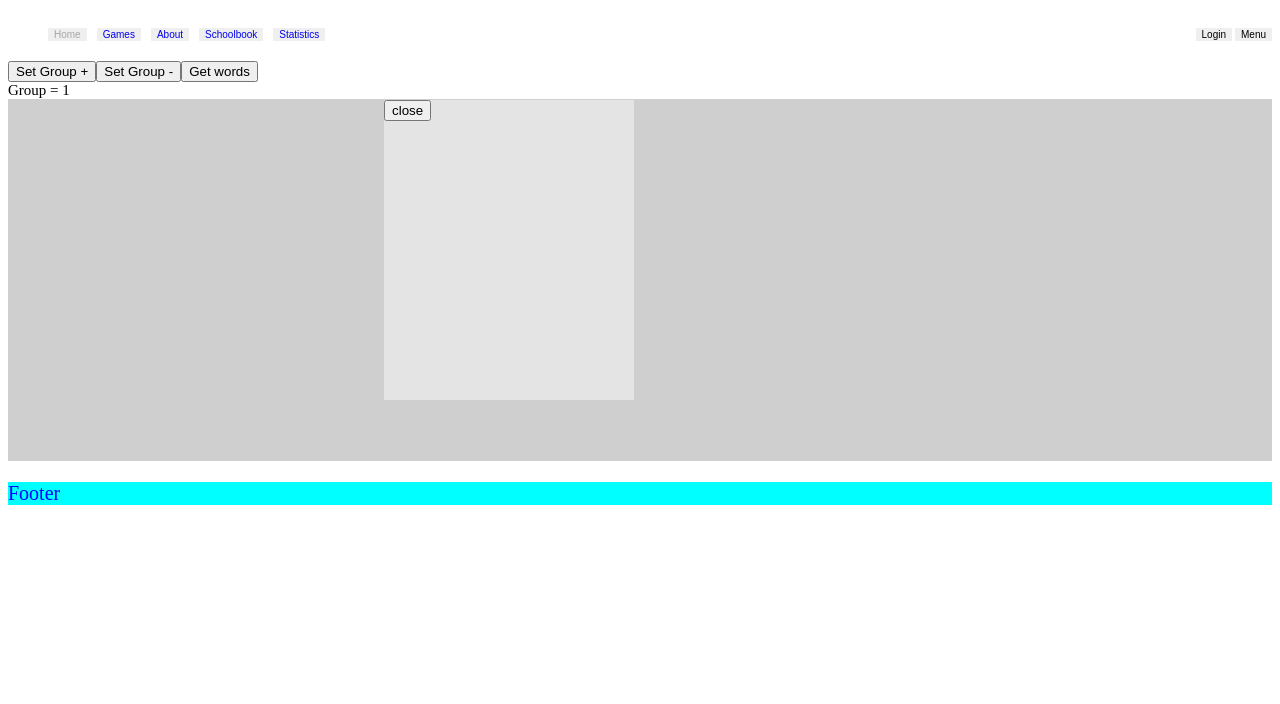
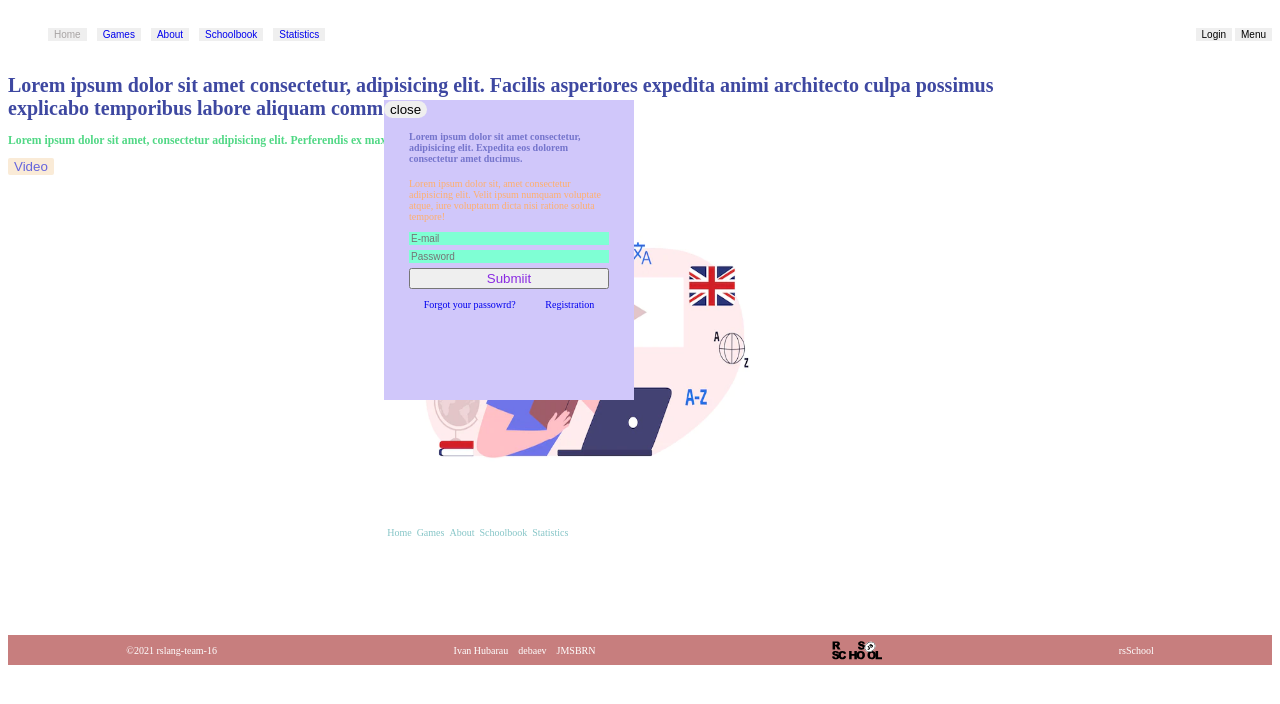
Before and after one commit to JMSBRN/rslang-team-16-jmsbrn, a React (Create React App) app: page / in a window 1280 px wide. Both pictures are taken after a click on the button "Login". Shown: the top 704 px of the page. Built offline with nearby package versions, Linux system fonts and the light colour scheme.

Commit message:
feat: update js and css in  home, login,footer components

```diff
--- a/src/App.js
+++ b/src/App.js
@@ -81,7 +81,7 @@ function App() {
          <Route path='/' element={<Layout/>}>
             <Route index element={<Home/>}/>
             <Route path='games' element={<Games/>}/>
-            <Route path='shoolbook' element={<Schoolbook/>}/>
+            <Route path='schoolbook' element={<Schoolbook/>}/>
             <Route path='statistics' element={<Statistics/>}/>
             <Route path='about' element={<About/>}/>
             <Route path='*' element={<NoPage/>}/>
--- a/src/Footer.jsx
+++ b/src/Footer.jsx
@@ -1,7 +1,18 @@
 import React from 'react';
+import imgRsSchool from '../src/components/assets/svg/rs_school_js.svg'
 
 const Footer = () => {
 	return (
-	<div className='footer'>Footer</div>);
+	<div className='footer'>
+		<div class="footer__copyright">©<span>2021 rslang-team-16</span></div>
+		<div className="footer-git-links-container">
+			<a className='footer-git-link' href='https://github.com/lelek337'>Ivan Hubarau</a>
+			<a className='footer-git-link' href='https://github.com/debaev/'>debaev</a>
+			<a className='footer-git-link' href='https://github.com/JMSBRN'>JMSBRN</a>
+		</div>
+		<img src={`${imgRsSchool}`} alt='rsSchool/svg' width="50" height="20"></img>
+		<a className='footer-rsSchool-link' href='https://rs.school/js/'>rsSchool</a>
+		</div>
+	);
 };
 export default Footer;
--- a/src/Header.jsx
+++ b/src/Header.jsx
@@ -17,7 +17,7 @@ const Header = () => {
 					<NavLink to={'about'} className={({isActive})=> isActive ? 'active-link' : ''} >About</NavLink>
 				</button>
 				<button className='header-nav-btn'>
-					<NavLink to={'shoolbook'} className={({isActive})=> isActive ? 'active-link' : ''} >Schoolbook</NavLink>
+					<NavLink to={'schoolbook'} className={({isActive})=> isActive ? 'active-link' : ''} >Schoolbook</NavLink>
 				</button >
 				<button className='header-nav-btn'>
 					<NavLink to={'statistics'} className={({isActive})=> isActive ? 'active-link' : ''} >Statistics</NavLink>
--- a/src/components/Login.jsx
+++ b/src/components/Login.jsx
@@ -6,6 +6,19 @@ function Login() {
 	return (
 	<div id='login' className='login-hide'>
 		<button onClick={closeLogin} className='login-close-btn'>close</button>
+		<div className="login-container">
+			<h4 className='login-title'>Lorem ipsum dolor sit amet consectetur, adipisicing elit. Expedita eos dolorem consectetur amet ducimus.</h4>
+			<p className='login-paragraf'>Lorem ipsum dolor sit, amet consectetur adipisicing elit. Velit ipsum numquam voluptate atque, iure voluptatum dicta nisi ratione soluta tempore!</p>
+			<div className="login-input-container">
+				<input className='login-input' type="text" placeholder='E-mail'/>
+				<input className='login-input' type="text" placeholder='Password'/>
+				<button className='login-submit-btn'>Submiit</button>
+			</div>
+			<div className="login-links-container">
+				<a className='login-link' href="/#">Forgot your passowrd?</a>
+				<a className='login-link' href="/#">Registration</a>
+			</div>
+		</div>
 	</div>
 	);
 }
--- a/src/components/Menu.jsx
+++ b/src/components/Menu.jsx
@@ -1,4 +1,4 @@
-import React,{useContext, useState} from 'react';
+import React,{useContext} from 'react';
 import {Context} from '../Context';
 import {Link} from 'react-router-dom';
 
@@ -6,13 +6,13 @@ function Menu() {
   const {closeMenu} = useContext(Context)
 	return (
   	<div id='menu' className="menu-hide">
-			<div>
+			<div className='menu-nav-links'>
 				<button onClick={closeMenu} className='menu-btn-close'>close</button>
-				<Link to={'/'}>Home</Link>
-				<Link to={'games'}>Games</Link>
-				<Link to={'about'}>About</Link>
-				<Link to={'Schoolbook'}>Schoolbook</Link>
-				<Link to={'statistics'}>Statistics</Link>
+				<Link className='menu-link' to={'/'}>Home</Link>
+				<Link className='menu-link' to={'games'}>Games</Link>
+				<Link className='menu-link' to={'about'}>About</Link>
+				<Link className='menu-link' to={'schoolbook'}>Schoolbook</Link>
+				<Link className='menu-link' to={'statistics'}>Statistics</Link>
 			</div>
 		</div>
 	);
--- a/src/components/login.css
+++ b/src/components/login.css
@@ -4,9 +4,61 @@
 	left: 30%;
 	width: 250px;
 	height: 300px;
-	background-color: rgb(228, 228, 228);
+	background-color: rgb(208, 199, 250);
 	z-index: 1;
+}
+.login-close-btn {
+	border: none;
+	border-radius: 30px;
+	cursor: pointer;
+}
+.login-close-btn:hover {
+	background-color: rgb(95, 199, 231);
+  color: rgb(255, 255, 255);
 }
 .login-hide {
 	display: none;
 }
+.login-container {
+	margin: 0 auto;
+	width: 80%;
+	height: 50%;
+}
+.login-title {
+	font-size: 10px;
+	color: rgb(117, 117, 204);
+}
+.login-paragraf {
+	font-size: 10px;
+	color: rgb(255, 175, 109);
+}
+.login-input-container {
+	display: grid;
+	gap: 5px;
+}
+.login-input {
+	border: navajowhite;
+	font-size: 10px;
+	background-color: aquamarine;
+}
+.login-submit-btn {
+	color: blueviolet;
+}
+.login-submit-btn:hover {
+	color: rgb(218, 61, 61);
+	cursor: pointer;
+}
+.login-links-container {
+	display: flex;
+	align-items: center;
+	justify-content: space-around;
+}
+.login-link {
+	margin-top: 10px;
+	font-size: 10px;
+	text-decoration: none;
+	cursor: pointer;
+}
+.login-link:hover {
+	color: red;
+}
--- a/src/components/menu.css
+++ b/src/components/menu.css
@@ -9,3 +9,11 @@
 .menu-hide {
 	visibility: hidden;
 }
+.menu-nav-links {
+ display: grid;
+ gap: 10px;
+ margin-left: 10px;
+}
+.menu-link{
+  text-decoration: none;
+}
--- a/src/pages/Home.jsx
+++ b/src/pages/Home.jsx
@@ -1,20 +1,28 @@
-import React, {useContext} from 'react';
-import {Context} from  '../Context';
+import React from 'react';
+import { Link } from 'react-router-dom';
+import mainPage from '../components/assets/img/main-jpg.webp'
 
 const Home = () => {
-	const {handlerSetGroupInc, handlerSetGroupDecr, handlerGetWords, groups,words } = useContext(Context);
 	return (
 	<div className='home'>
-		<button onClick={handlerSetGroupInc}> Set Group +</button>
-        <button onClick={handlerSetGroupDecr}> Set Group -</button>
-        <button onClick={handlerGetWords}>Get words</button>
-        <div>{`Group = ${groups}`}</div>
-        <div>{
-          words.map(word =>
-            <div className='words' key={word.id}>{`word is = ${word.word}`}</div>
-            )
-          }
-        </div>
-		</div>);
+    <div className="home-main-title">
+      <h1>Lorem ipsum dolor sit amet consectetur, adipisicing elit. Facilis asperiores expedita animi architecto culpa possimus explicabo temporibus labore aliquam commodi.</h1>
+      <div className="home-description-container">
+			<h3 className='home-description'>Lorem ipsum dolor sit amet, consectetur adipisicing elit. Perferendis ex maxime repudiandae architecto doloribus animi.</h3>
+			</div>
+    </div>
+		<button className='home-video-btn'>Video</button>
+    <div className="home-main-img-container">
+      <img src={mainPage} alt='img.jpg' width="400" height="350"/>
+			<div className='home-nav-links'>
+				<Link className='home-link' to={'/'}>Home</Link>
+				<Link className='home-link' to={'games'}>Games</Link>
+				<Link className='home-link' to={'about'}>About</Link>
+				<Link className='home-link' to={'schoolbook'}>Schoolbook</Link>
+				<Link className='home-link' to={'statistics'}>Statistics</Link>
+			</div>
+    </div>
+	</div>
+	);
 };
 export default Home;
--- a/src/pages/Statistics.jsx
+++ b/src/pages/Statistics.jsx
@@ -1,6 +1,19 @@
 import React from 'react';
 
 const Statistics = () => {
-	return (<div className='statistics'>Statistics</div>);
+	return (
+	<div className='statistics'>Statistics
+			{/* <button onClick={handlerSetGroupInc}> Set Group +</button>
+        <button onClick={handlerSetGroupDecr}> Set Group -</button>
+        <button onClick={handlerGetWords}>Get words</button>
+        <div>{`Group = ${groups}`}</div>
+        <div>{
+          words.map(word =>
+            <div className='words' key={word.id}>{`word is = ${word.word}`}</div>
+            )
+          }
+        </div> */}
+		</div>
+	);
 };
 export default Statistics;
--- a/src/pages/home.css
+++ b/src/pages/home.css
@@ -1,5 +1,45 @@
 .home {
+
+	width: 100%;
+	height: 100vh;
 	background-color: rgb(255, 255, 255);
-  color: rgb(0, 0, 0);
-	font-size: 15px;
 }
+.home-main-title {
+	width: 80%;
+	color: rgb(62, 72, 161);
+}
+.home-description-container {
+	width: 90%;
+	color: rgb(81, 216, 133);
+}
+.home-main-img-container {
+ margin-left: 30%;
+	width: 400px;
+	height: 300px;
+	margin-bottom: 0;
+	background-color: burlywood;
+}
+.home-nav-links {
+	display: flex;
+	gap: 5px;
+}
+.home-link {
+	text-decoration: none;
+	color: rgb(134, 197, 199);
+}
+.home-link:hover {
+	text-decoration: none;
+	color: rgb(29, 80, 82);
+}
+.home-video-btn {
+	border: none;
+	border-radius: 2px;
+	background-color: antiquewhite;
+	color: rgb(101, 101, 221);
+	cursor: pointer;
+}
+.home-video-btn:hover {
+	border: none;
+	background-color: rgb(233, 184, 120);
+	cursor: pointer;
+}
--- a/src/styles/footer.css
+++ b/src/styles/footer.css
@@ -1,5 +1,22 @@
 .footer {
-	background-color: aqua;
-  color: blue;
-	font-size: 20px;
+	display: flex;
+	align-items: center;
+	justify-content: space-around;
+	width: 100%;
+	height: 30px;
+	background-color: rgb(199, 126, 126);
+  color: rgb(255, 255, 255);
+	font-size: 10px;
 }
+.footer-git-links-container {
+	display: flex;
+	gap:10px;
+}
+.footer-git-link {
+	text-decoration: none;
+	color: rgb(255, 255, 255);
+}
+.footer-rsSchool-link {
+	text-decoration: none;
+	color: rgb(255, 255, 255);
+}
```
Also changed, not shown: src/components/assets/img/main-jpg.webp (added), src/components/assets/svg/rs_school_js.svg (added).
